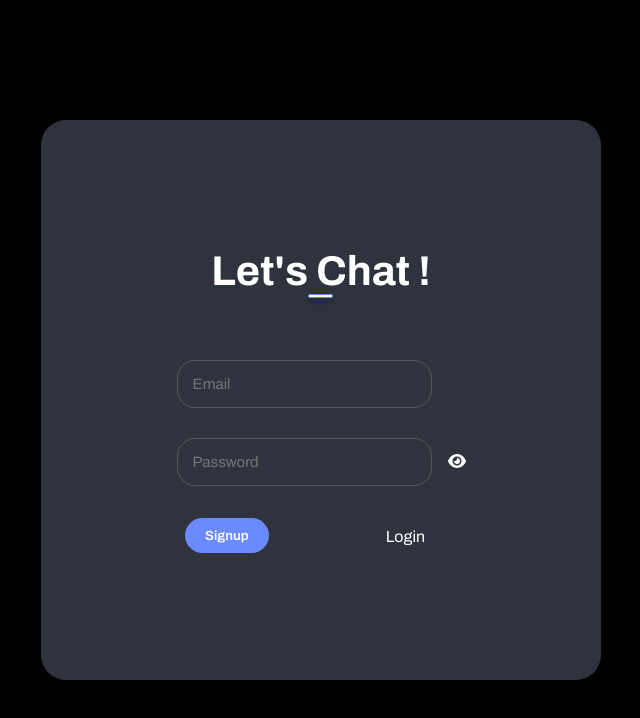
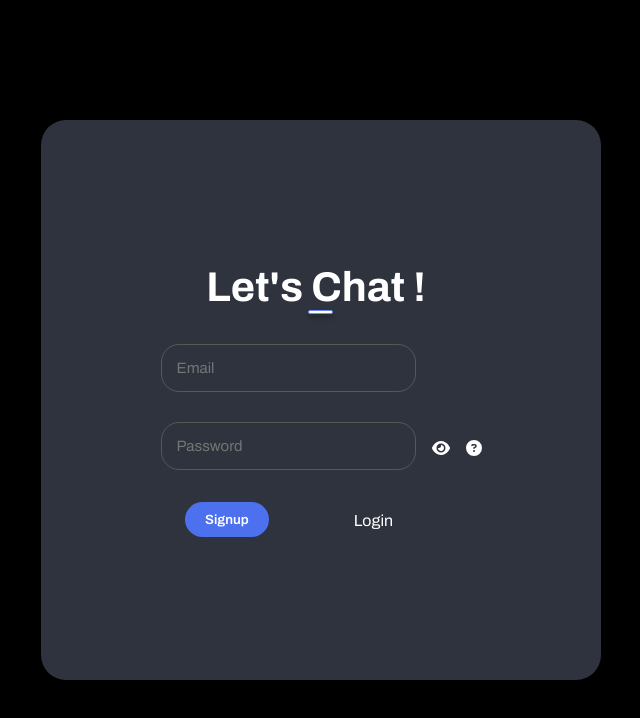
Before and after one commit to aakamshpm/chatify, a React (Vite) app: page /login in a window 1280 px wide. Shown: the top 718 px of the page, without its empty margins (319-959 px from the left). Built offline with nearby package versions, Linux system fonts and the light colour scheme; no server answers.

Commit message:
password pattern button added

```diff
--- a/src/pages/Login/Login.jsx
+++ b/src/pages/Login/Login.jsx
@@ -5,13 +5,18 @@ import { signInWithEmailAndPassword } from "firebase/auth";
 import "./login.scss";
 import { toast } from "react-toastify";
 import { FontAwesomeIcon } from "@fortawesome/react-fontawesome";
-import { faEye, faEyeSlash } from "@fortawesome/free-solid-svg-icons";
+import {
+  faCircleQuestion,
+  faEye,
+  faEyeSlash,
+} from "@fortawesome/free-solid-svg-icons";
 
 const Login = () => {
   const [email, setEmail] = useState("");
   const [password, setPassword] = useState("");
   const [errors, setErrors] = useState({});
   const [showPassword, setShowPassword] = useState(false);
+  const [showToolTip, setShowToolTip] = useState(false);
 
   const navigate = useNavigate();
 
@@ -74,11 +79,32 @@ const Login = () => {
           />
           <FontAwesomeIcon
             icon={showPassword ? faEyeSlash : faEye}
-            style={{ color: "#fff", marginLeft: "1em", cursor: "pointer" }}
+            style={{ color: "#fff", margin: "3em 0 0 1em", cursor: "pointer" }}
             onClick={() => setShowPassword((prev) => !prev)}
           />
+          <div className="hover-box">
+            <FontAwesomeIcon
+              icon={faCircleQuestion}
+              className="question-button"
+              onClick={() => setShowToolTip((prev) => !prev)}
+            />
+            {showToolTip && (
+              <div className="tool-tip">
+                Password must be at least 8 characters long and contain at least
+                one uppercase letter, one lowercase letter, one number, and one
+                special character
+              </div>
+            )}
+          </div>
         </div>
         {errors.password && <span>{errors.password}</span>}
+        {showToolTip && (
+              <div className="tool-tip">
+                Password must be at least 8 characters long and contain at least
+                one uppercase letter, one lowercase letter, one number, and one
+                special character
+              </div>
+            )}
       </div>
       <div className="login-controls">
         <button onClick={() => navigate("/signup")} type="button">
--- a/src/pages/Login/login.scss
+++ b/src/pages/Login/login.scss
@@ -15,7 +15,6 @@ body {
     flex-direction: column;
     justify-content: center;
     align-items: center;
-    gap: 2em;
 
     .login-header {
       display: flex;
@@ -26,6 +25,7 @@ body {
       h2 {
         color: #fff;
         font-size: 2.6em;
+        margin-right: 10px;
       }
 
       div {
@@ -34,13 +34,44 @@ body {
         background: #fff;
         border: 1px solid #6b8afd;
         border-radius: 5px;
-        box-shadow: 0 4px 4px rgba(0, 0, 0, 0.25);
+        box-shadow: 0 4px 4px #00000040;
       }
     }
 
     .login-input {
       display: flex;
       flex-direction: column;
+
+      .password-input {
+        display: flex;
+
+        .hover-box {
+          position: relative;
+
+          .question-button {
+            color: #fff;
+            margin: 3em 0 0 1em;
+            cursor: pointer;
+          }
+
+          .tool-tip {
+            display: flex;
+            position: absolute;
+            top: 100%;
+            left: 50%;
+            padding: 15px 20px;
+            margin: 1em 0 0 3em;
+            line-height: 20px;
+            letter-spacing: 1px;
+            font-size: 12px;
+            width: 170px;
+            transform: translateX(-50%);
+            background-color: #373c4682;
+            color: #fff;
+            border-radius: 1em;
+          }
+        }
+      }
 
       input {
         padding: 1em;
@@ -58,20 +89,24 @@ body {
       }
 
       span {
-        color: #ff0000;
+        color: #f83838;
         margin: 0.5em 0 0 0.5em;
         font-size: 15px;
+      }
+        .tool-tip {
+          display: none;
       }
     }
 
     .login-controls {
       width: 17em;
       display: flex;
+      margin-top: 2em;
       justify-content: space-between;
 
       button {
         padding: 10px 20px;
-        background-color: #6b8afd;
+        background-color: #4d70ee;
         outline: none;
         border: none;
         font-weight: 600;
@@ -81,14 +116,13 @@ body {
       }
 
       button:hover {
-        background-color: #4066ef;
+        background-color: #254fe9;
       }
 
       p {
         color: #fff;
         cursor: pointer;
-        margin-top: 10px;
-        margin-right: 2em;
+        margin: 10px 4em 0 0;
       }
 
       p:hover {
@@ -107,6 +141,34 @@ body {
 
     .container {
       width: max-content;
+
+      .login-header {
+        h2 {
+          font-size: 2.3em;
+        }
+      }
+
+      .login-input {
+        .password-input{
+          .hover-box{
+            .tool-tip {
+              display: none;
+            }
+          }
+        }
+        .tool-tip {
+          display: flex;
+          margin: 1.5em 0 0 0;
+          padding: 15px 20px;
+          line-height: 20px;
+          letter-spacing: 1px;
+          font-size: 12px;
+          width: 270px;
+          background-color: #373c4682;
+          color: #fff;
+          border-radius: 1em;
+        }
+      }
     }
   }
 }
--- a/src/pages/Signup/Signup.jsx
+++ b/src/pages/Signup/Signup.jsx
@@ -140,14 +140,14 @@ const Signup = () => {
         <input type="email" placeholder="Email" />
         {errors.email && <span>{errors.email}</span>}
 
-        <div className="password-input" style={{ display: "flex" }}>
+        <div className="password-input">
           <input
             type={showPassword ? "text" : "password"}
             placeholder="Password"
           />
           <FontAwesomeIcon
             icon={showPassword ? faEyeSlash : faEye}
-            style={{ color: "#fff", marginLeft: "1em", cursor: "pointer" }}
+            style={{ color: "#fff", margin: "3em 0 0 1em", cursor: "pointer" }}
             onClick={() => setShowPassword((prev) => !prev)}
           />
         </div>
--- a/src/pages/Signup/signup.scss
+++ b/src/pages/Signup/signup.scss
@@ -32,6 +32,10 @@
   form {
     display: flex;
     flex-direction: column;
+
+    .password-input {
+      display: flex;
+    }
 
     input {
       padding: 1em;
```
